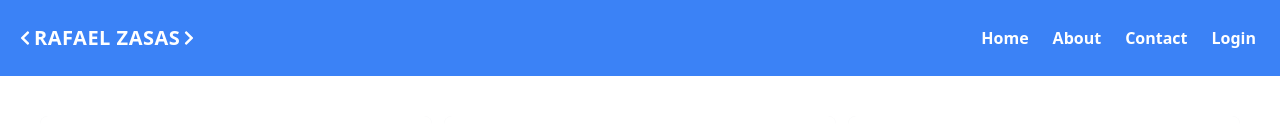
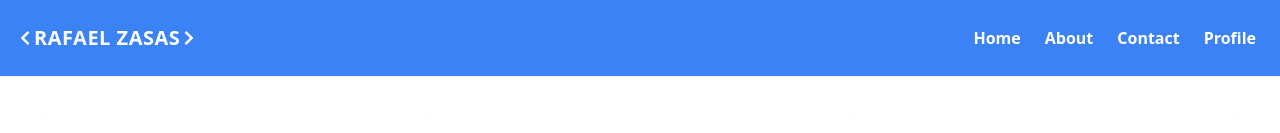
Before and after one commit to RafaelZasas/RafaelZasas-React, a Next.js app: page / in a window 1280 px wide. Shown: the top 133 px of the page. Built offline with nearby package versions, Linux system fonts and the light colour scheme.

Commit message:
Config Navbar to use auth state

```diff
--- a/components/Navbar.jsx
+++ b/components/Navbar.jsx
@@ -1,13 +1,14 @@
 /*  ./components/Navbar.jsx     */
 import Link from 'next/link';
-import { useState } from 'react';
-import { FontAwesomeIcon } from '@fortawesome/react-fontawesome'
-import { faChevronLeft, faChevronRight } from '@fortawesome/free-solid-svg-icons'
+import {useState} from 'react';
+import {FontAwesomeIcon} from '@fortawesome/react-fontawesome'
+import {faChevronLeft, faChevronRight} from '@fortawesome/free-solid-svg-icons'
+import { useContext } from "react";
+import {UserContext} from '../lib/context'
 
 export const Navbar = () => {
     const [active, setActive] = useState(false);
-  const user = null;
-  const username = null;
+    const {user, username} = useContext(UserContext);
 
     const handleClick = () => {
         setActive(!active);
@@ -51,7 +52,8 @@ export const Navbar = () => {
                         active ? '' : 'hidden'
                     }   w-full lg:inline-flex lg:flex-grow lg:w-auto`}
                 >
-          <div className='lg:inline-flex lg:flex-row lg:ml-auto lg:w-auto w-full lg:items-center items-start  flex flex-col lg:h-auto'>
+                    <div
+                        className='lg:inline-flex lg:flex-row lg:ml-auto lg:w-auto w-full lg:items-center items-start  flex flex-col lg:h-auto'>
                         <Link href='/'>
                             <a className='lg:inline-flex lg:w-auto w-full px-3 py-2 rounded text-white font-bold items-center justify-center hover:bg-blue-700 hover:text-white '>
                                 Home
```
Lines whose indentation alone changed are shown as unchanged.
